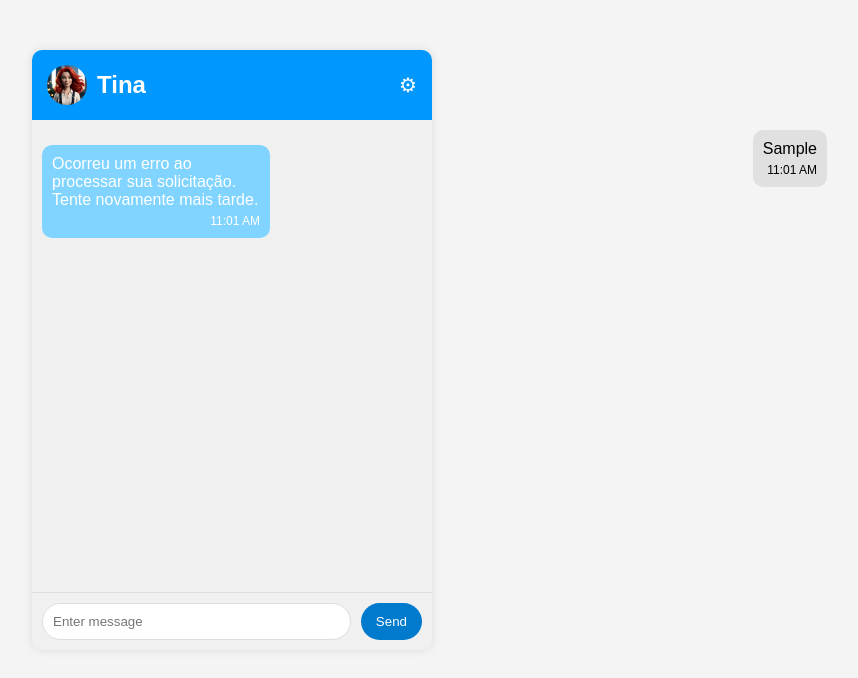
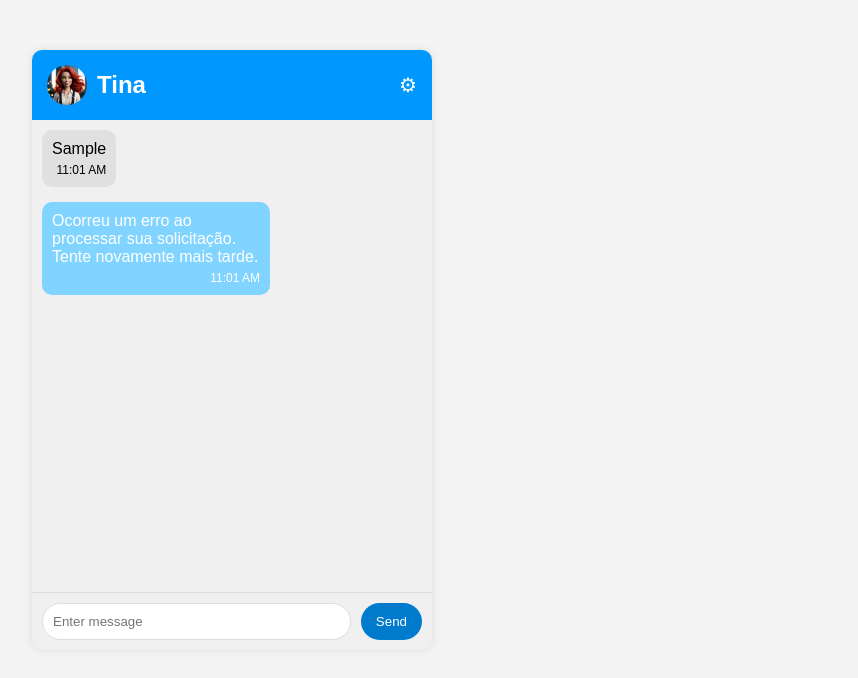
Before and after one commit to Eliobros/Tina-Chat, a plain HTML site: page chat.html in a window 1280 px wide. Both pictures are taken after typing "Sample" into the empty fields and a click on the button "Send". Shown: the whole page, without its empty margins (408-1266 px from the left). Drawn offline with Linux system fonts and the light colour scheme; no server answers.

Commit message:
Update style.css

```diff
--- a/style.css
+++ b/style.css
@@ -65,8 +65,7 @@ body {
 .message.user .message-bubble {
     background-color: #e0e0e0;
     align-self: flex-end;
-    position: absolute;
-    right:45px;
+    right:40px;
 }
 
 .message.bot .message-bubble {
```
